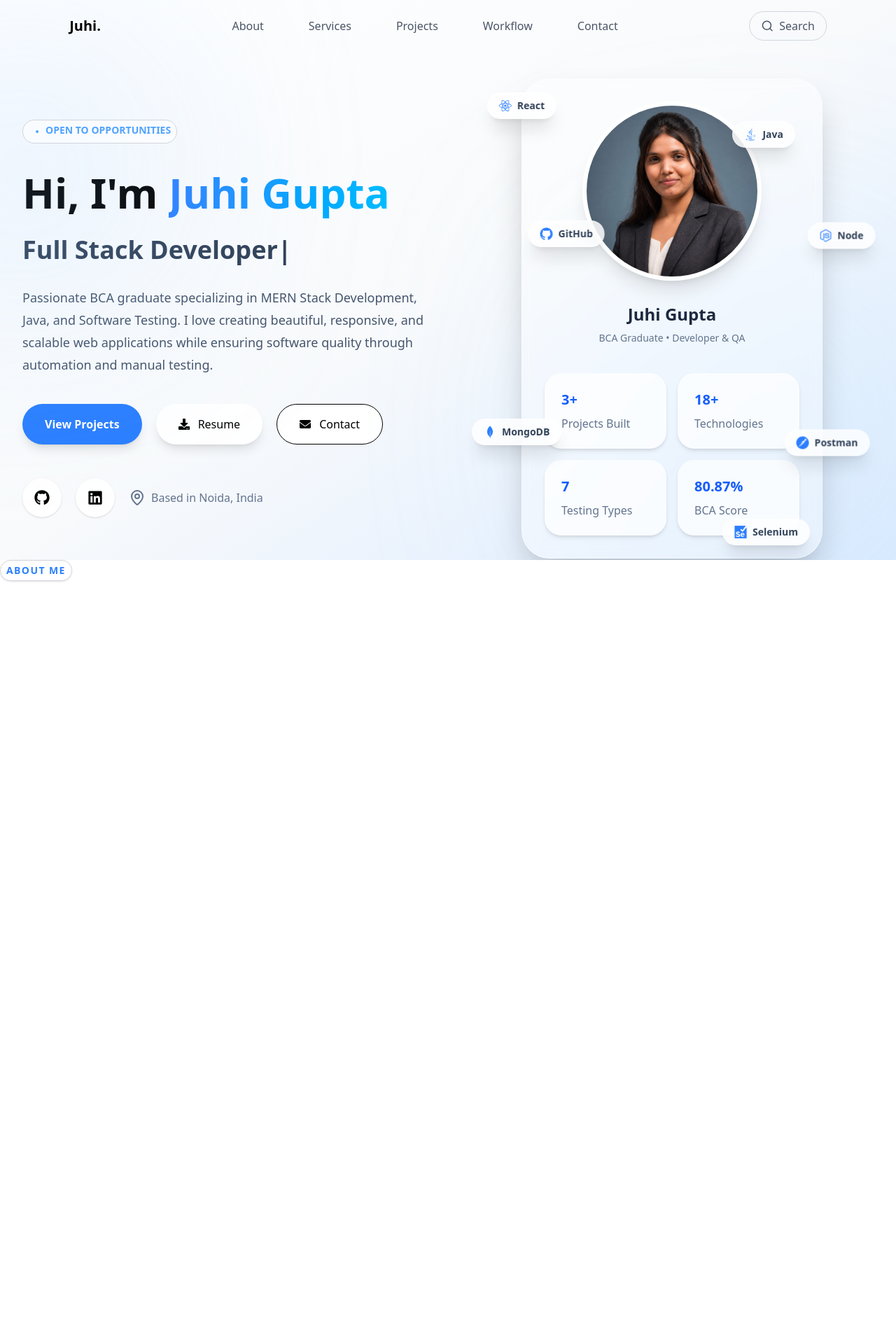
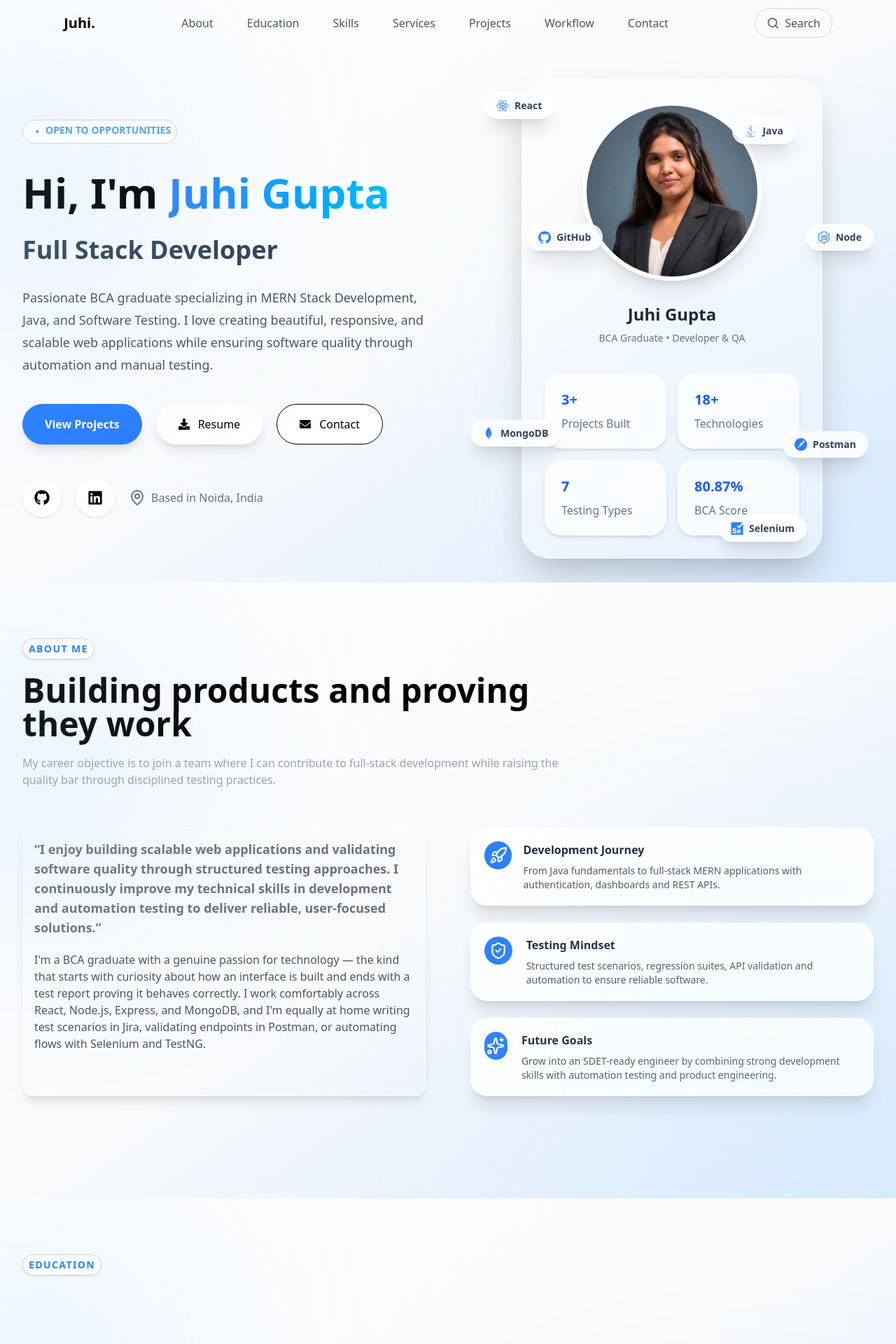
Before and after one commit to Coderjuhi/Portfolio, a React (Vite) app: page / in a window 1280 px wide. Shown: the top 1920 px of the page at 70% size. Before the commit the page ends 830 px from the top, so only its background shows below. Built offline with nearby package versions, Linux system fonts and the light colour scheme.

Commit message:
About done

```diff
--- a/src/App.jsx
+++ b/src/App.jsx
@@ -2,9 +2,7 @@ import React, {useState} from "react";
 import Header from "./component/Header";
 import Home from "./component/Home";
 import About from "./component/About";
-
-
-
+import Education from "./component/Education";
 
 function App() {
 
@@ -18,6 +16,7 @@ function App() {
 
      <Home/>
  <About/>
+ <Education/>
     </>
   );
 };
--- a/src/component/About.jsx
+++ b/src/component/About.jsx
@@ -1,18 +1,104 @@
+import { Rocket, ShieldCheck, Sparkles } from "lucide-react";
 const About = () => {
-     return (
-<>
+  return (
+    <>
 
-<section>
+      <section
+        id="home"
+        className="relative min-h-[55rem] overflow-hidden bg-gradient-to-br from-white via-slate-50 to-blue-100"
+      >
+        {/* Blur Background */}
+        <div className="absolute -left-32 top-20 h-80 w-80 rounded-full bg-blue-300 blur-[150px] opacity-40"></div>
 
-    <span className="inline-block px-2 py-1 font-semibold rounded-full bg-white/60 backdrop-blur-lg border border-gray-300 text-blue-500 text-sm tracking-widest shadow">
+        <div className="absolute right-0 bottom-0 h-96 w-96 rounded-full bg-sky-200 blur-[170px] opacity-40"></div>
+
+        <div className="max-w-7xl mx-auto px-8 pt-20 items-center">
+
+          <span className="inline-block px-2 py-1 font-semibold rounded-full bg-white/60 backdrop-blur-lg border border-gray-300 text-blue-500 text-sm tracking-widest shadow">
             ABOUT ME
           </span>
-</section>
+          <h1 className="mt-5 text-5xl text-black font-bold max-w-3xl">Building products and proving they work</h1>
+          <p className="mt-5  text-gray-400  max-w-3xl">My career objective is to join a team where I can contribute to full-stack development while raising the quality bar through disciplined testing practices.</p>
 
-</>
+          <div className=" grid lg:grid-cols-2 max-w-7xl gap-16 mt-14   ">
+            <div className="border border-white shadow-lg rounded-2xl p-4 ">
+               <h2 className="text-lg font-semibold text-gray-500">
+                “I enjoy building scalable web applications and validating software quality through structured testing approaches.
+                I continuously improve my technical skills in development and automation testing to deliver reliable, user-focused solutions.”
+                </h2>
+               <p className="mt-5 text-gray-600  ">
+                I'm a BCA graduate with a genuine passion for technology — the kind that starts with curiosity about how an interface is built and ends
+                with a test report proving it behaves correctly. I work comfortably across React, Node.js, Express, and MongoDB, and I'm equally at home writing test
+                scenarios in Jira, validating endpoints in Postman, or automating flows with Selenium and TestNG.</p>
+            </div>
 
 
-     )
+            {/* right side */}
+            <div className="flex flex-col gap-6">
+              {/* Card 1 */}
+              <div className="bg-white rounded-3xl shadow-xl p-5 flex items-start gap-4">
+                <div className="h-10 w-14 rounded-full bg-blue-500 flex items-center justify-center text-white">
+                  <Rocket size={26} />
+                </div>
+
+                <div>
+                  <h3 className="text-md font-semibold text-gray-800">
+                    Development Journey
+                  </h3>
+
+                  <p className="mt-2 text-gray-600 text-sm">
+                    From Java fundamentals to full-stack MERN applications
+                    with authentication, dashboards and REST APIs.
+                  </p>
+                </div>
+              </div>
+
+              {/* Card 2 */}
+              <div className="bg-white rounded-3xl shadow-xl p-5 flex items-start gap-5">
+                <div className="h-10 w-14 rounded-full bg-blue-500 flex items-center justify-center text-white">
+                  <ShieldCheck size={26} />
+                </div>
+
+                <div>
+                  <h3 className="text-md font-semibold text-gray-800">
+                    Testing Mindset
+                  </h3>
+
+                  <p className="mt-2 text-gray-600 text-sm">
+                    Structured test scenarios, regression suites, API
+                    validation and automation to ensure reliable software.
+                  </p>
+                </div>
+              </div>
+
+              {/* Card 3 */}
+              <div className="bg-white rounded-3xl shadow-xl p-5 flex items-start gap-5">
+                <div className="h-10 w-14 rounded-full bg-blue-500 flex items-center justify-center text-white">
+                  <Sparkles size={26} />
+                </div>
+
+                <div>
+                  <h3 className="text-md font-semibold text-gray-800">
+                    Future Goals
+                  </h3>
+
+                  <p className="mt-2 text-gray-600 text-sm">
+                    Grow into an SDET-ready engineer by combining strong
+                    development skills with automation testing and product
+                    engineering.
+                  </p>
+                </div>
+              </div>
+            </div>
+          </div>
+          </div>
+
+      </section >
+
+    </>
+
+
+  )
 
 }
 export default About;
--- /dev/null
+++ b/src/component/Education.jsx
@@ -0,0 +1,28 @@
+
+
+const Education = () => {
+    return (
+        <>
+            <section
+                id="home"
+                className="relative min-h-[55rem] overflow-hidden bg-gradient-to-br from-white via-slate-50 to-blue-100"
+            >
+                {/* Blur Background */}
+                <div className="absolute -left-32 top-20 h-80 w-80 rounded-full bg-blue-300 blur-[150px] opacity-40"></div>
+
+                <div className="absolute right-0 bottom-0 h-96 w-96 rounded-full bg-sky-200 blur-[170px] opacity-40"></div>
+
+                <div className="max-w-7xl mx-auto px-8 pt-20 items-center">
+
+                    <span className="inline-block px-2 py-1 font-semibold rounded-full bg-white/60 backdrop-blur-lg border border-gray-300 text-blue-500 text-sm tracking-widest shadow">
+                        EDUCATION
+                    </span>
+                </div>
+            </section>
+
+
+        </>
+    )
+}
+
+export default Education;
--- a/src/component/Header.jsx
+++ b/src/component/Header.jsx
@@ -25,9 +25,9 @@ useEffect(() => {
   }`}
 >
  <nav
-  className={`max-w-7xl mx-auto px-6 py-4 transition-all ease-in-out duration-500 ${
+  className={`max-w-7xl mx-auto px-4 py-3 transition-all ease-in-out duration-500 ${
     scrolled
-      ? "rounded-2xl bg-transparent border border-white/50 shadow-xl backdrop-blur-xl"
+      ? "rounded-full bg-transparent border border-white/50 shadow-xl backdrop-blur-xl"
       : "bg-transparent border-transparent shadow-none rounded-none"
   }`}
 >
@@ -40,8 +40,10 @@ useEffect(() => {
           </h3>
 
           {/* Desktop Navigation */}
-          <div className="hidden md:flex space-x-8  ">
+          <div className="hidden md:flex space-x-4 ">
             <button onClick={() => scrollToSection("#about")} className="px-4 py-2 rounded-full text-gray-600   hover:bg-blue-100 hover:text-blue-300 hover:shadow-lg hover:shadow-blue-300/40"> About </button>
+            <button onClick={() => scrollToSection("#about")} className="px-4 py-2 rounded-full text-gray-600   hover:bg-blue-100 hover:text-blue-300 hover:shadow-lg hover:shadow-blue-300/40"> Education </button>
+            <button onClick={() => scrollToSection("#about")} className="px-4 py-2 rounded-full text-gray-600   hover:bg-blue-100 hover:text-blue-300 hover:shadow-lg hover:shadow-blue-300/40"> Skills </button>
             <button onClick={() => scrollToSection('#education')} className="px-4 py-2 rounded-full text-gray-600   hover:bg-blue-100 hover:text-blue-300 hover:shadow-lg hover:shadow-blue-300/40">Services</button>
             <button onClick={() => scrollToSection('#projects')} className="px-4 py-2 rounded-full text-gray-600   hover:bg-blue-100 hover:text-blue-300 hover:shadow-lg hover:shadow-blue-300/40">Projects</button>
             <button onClick={() => scrollToSection('#projects')} className="px-4 py-2 rounded-full text-gray-600   hover:bg-blue-100 hover:text-blue-300 hover:shadow-lg hover:shadow-blue-300/40">Workflow</button>
--- a/src/component/Home.jsx
+++ b/src/component/Home.jsx
@@ -9,7 +9,7 @@ import {
   FaJava,
   FaNodeJs
 } from "react-icons/fa";
-import { MapPin ,Dot} from "lucide-react";
+import { MapPin, Dot } from "lucide-react";
 import { SiGithub, SiMongodb, SiPostman, SiSelenium } from "react-icons/si";
 import ProfileCard from "./ProfileCard";
 import FloatingBadge from "./FloatingBadge";
@@ -18,7 +18,7 @@ const Home = () => {
   return (
     <section
       id="home"
-      className="relative min-h-screen overflow-hidden bg-gradient-to-br from-white via-slate-50 to-blue-100"
+      className="relative h-[52rem] overflow-hidden bg-gradient-to-br from-white via-slate-50 to-blue-100"
     >
       {/* Blur Background */}
       <div className="absolute -left-32 top-20 h-80 w-80 rounded-full bg-blue-300 blur-[150px] opacity-40"></div>
@@ -123,15 +123,16 @@ const Home = () => {
             text="React"
             icon={FaReact}
             className="top-5 left-5"
-            animate={{x:[0,15,0],}}
+            animate={{ x: [0, 15, 0], }}
           />
 
           <FloatingBadge
             text="Java"
             icon={FaJava}
             className="top-14 right-28"
-           animate={{x:[0,0,0],
-                     y:[0,20,0]
+            animate={{
+              x: [0, 0, 0],
+              y: [0, 20, 0]
             }}
 
           />
@@ -140,8 +141,9 @@ const Home = () => {
             text="Node"
             icon={FaNodeJs}
             className="right-0 top-52"
-         animate={{x:[0,10,0],
-                   y:[0,-10,0],
+            animate={{
+              x: [0, 10, 0],
+              y: [0, -10, 0],
             }}
 
           />
@@ -151,8 +153,8 @@ const Home = () => {
             icon={SiMongodb}
             className="left-0 bottom-40"
             animate={{
-   x:[0,8,0],
-   y:[0,-8,0],
+              x: [0, 8, 0],
+              y: [0, -8, 0],
 
             }}
           />
@@ -161,8 +163,9 @@ const Home = () => {
             text="Postman"
             icon={SiPostman}
             className="right-2 bottom-36"
-            animate={{x:[0,10,0],
-                   y:[0,-10,0],
+            animate={{
+              x: [0, 10, 0],
+              y: [0, -10, 0],
             }}
           />
 
@@ -171,16 +174,17 @@ const Home = () => {
             icon={SiSelenium}
             className="bottom-6 right-24"
             animate={{
- x:[0,20,0],
- y:[0,20,0]
+              x: [0, 20, 0],
+              y: [0, 20, 0]
             }}
           />
           <FloatingBadge
             text="GitHub"
             icon={SiGithub}
             className="top-52 left-20"
-            animate={{x:[0,10,0],
-                   y:[0,-20,0],
+            animate={{
+              x: [0, 10, 0],
+              y: [0, -20, 0],
             }}
           />
 
```
Lines whose indentation alone changed are shown as unchanged.
